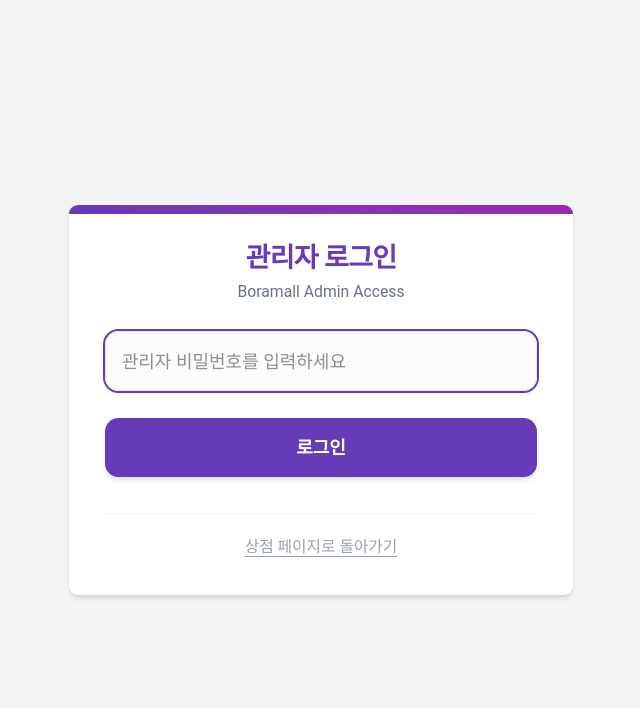
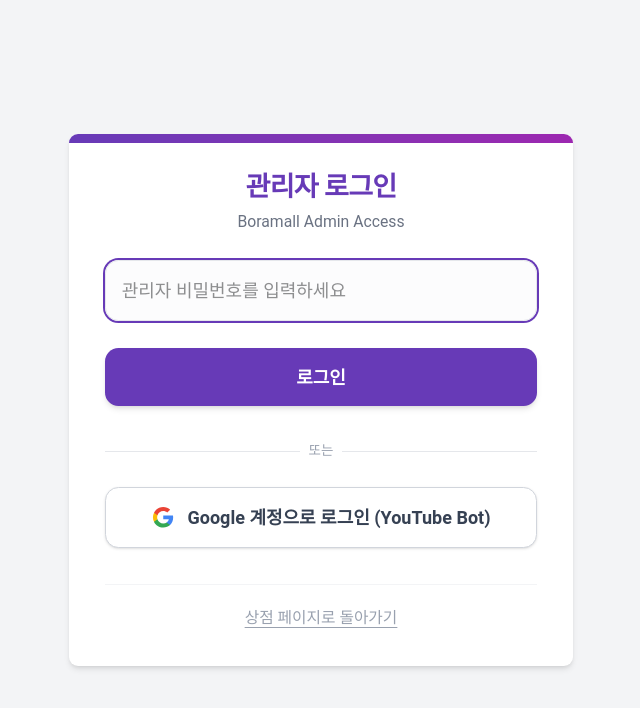
Before and after one commit to dlsekals/boramall, a Next.js app: page /admin/login in a window 1280 px wide. Shown: the top 708 px of the page, without its empty margins (319-959 px from the left). Built offline with nearby package versions, Linux system fonts and the light colour scheme; no server answers; the database is empty.

Commit message:
feat: setup YouTube OAuth 2.0 Admin login flow

```diff
--- a/app/admin/login/page.tsx
+++ b/app/admin/login/page.tsx
@@ -62,6 +62,30 @@ export default function AdminLogin() {
           </button>
         </form>
 
+        <div className="mt-6 flex items-center justify-between">
+            <hr className="w-full border-gray-200" />
+            <span className="p-2 text-xs text-gray-400 font-medium whitespace-nowrap">또는</span>
+            <hr className="w-full border-gray-200" />
+        </div>
+
+        <button
+            type="button"
+            onClick={() => {
+                setIsLoading(true);
+                signIn("google", { callbackUrl: "/admin/bot" });
+            }}
+            disabled={isLoading}
+            className={`w-full mt-4 flex items-center justify-center gap-3 bg-white border border-gray-300 text-gray-700 py-3.5 rounded-xl font-bold transition-all shadow-sm ${isLoading ? 'bg-gray-100 cursor-not-allowed text-gray-400' : 'hover:bg-gray-50 hover:shadow-md active:scale-[0.98]'}`}
+        >
+            <svg viewBox="0 0 24 24" className="w-5 h-5">
+                <path d="M22.56 12.25c0-.78-.07-1.53-.2-2.25H12v4.26h5.92c-.26 1.37-1.04 2.53-2.21 3.31v2.77h3.57c2.08-1.92 3.28-4.74 3.28-8.09z" fill="#4285F4"/>
+                <path d="M12 23c2.97 0 5.46-.98 7.28-2.66l-3.57-2.77c-.98.66-2.23 1.06-3.71 1.06-2.86 0-5.29-1.93-6.16-4.53H2.18v2.84C3.99 20.53 7.7 23 12 23z" fill="#34A853"/>
+                <path d="M5.84 14.09c-.22-.66-.35-1.36-.35-2.09s.13-1.43.35-2.09V7.07H2.18C1.43 8.55 1 10.22 1 12s.43 3.45 1.18 4.93l2.85-2.22.81-.62z" fill="#FBBC05"/>
+                <path d="M12 5.38c1.62 0 3.06.56 4.21 1.64l3.15-3.15C17.45 2.09 14.97 1 12 1 7.7 1 3.99 3.47 2.18 7.07l3.66 2.84c.87-2.6 3.3-4.53 6.16-4.53z" fill="#EA4335"/>
+            </svg>
+            Google 계정으로 로그인 (YouTube Bot)
+        </button>
+
         <div className="mt-8 pt-4 border-t border-gray-100 text-center">
             <Link href="/" className="text-sm text-gray-400 hover:text-[#673ab7] underline underline-offset-4">상점 페이지로 돌아가기</Link>
         </div>
--- a/app/api/auth/[...nextauth]/route.ts
+++ b/app/api/auth/[...nextauth]/route.ts
@@ -1,8 +1,21 @@
 import NextAuth from "next-auth";
 import CredentialsProvider from "next-auth/providers/credentials";
+import GoogleProvider from "next-auth/providers/google";
 
 const handler = NextAuth({
   providers: [
+    GoogleProvider({
+      clientId: process.env.GOOGLE_CLIENT_ID || "",
+      clientSecret: process.env.GOOGLE_CLIENT_SECRET || "",
+      authorization: {
+        params: {
+          scope: "openid email profile https://www.googleapis.com/auth/youtube.readonly https://www.googleapis.com/auth/youtube.force-ssl",
+          prompt: "consent",
+          access_type: "offline",
+          response_type: "code"
+        }
+      }
+    }),
     CredentialsProvider({
       name: "Admin Login",
       credentials: {
@@ -28,8 +41,15 @@ const handler = NextAuth({
     maxAge: 30 * 24 * 60 * 60, // 30 days
   },
   callbacks: {
-    async jwt({ token, user }) {
-      if (user) {
+    async jwt({ token, user, account }) {
+      if (account && user) {
+        if (account.provider === 'google') {
+           token.accessToken = account.access_token;
+           token.refreshToken = account.refresh_token;
+           token.role = "admin";
+        }
+      }
+      if (user && !account) {
         // eslint-disable-next-line @typescript-eslint/no-explicit-any
         token.role = (user as any).role;
       }
@@ -39,6 +59,10 @@ const handler = NextAuth({
       if (session.user) {
         // eslint-disable-next-line @typescript-eslint/no-explicit-any
         (session.user as any).role = token.role;
+        // eslint-disable-next-line @typescript-eslint/no-explicit-any
+        (session as any).accessToken = token.accessToken;
+        // eslint-disable-next-line @typescript-eslint/no-explicit-any
+        (session as any).refreshToken = token.refreshToken;
       }
       return session;
     }
```
